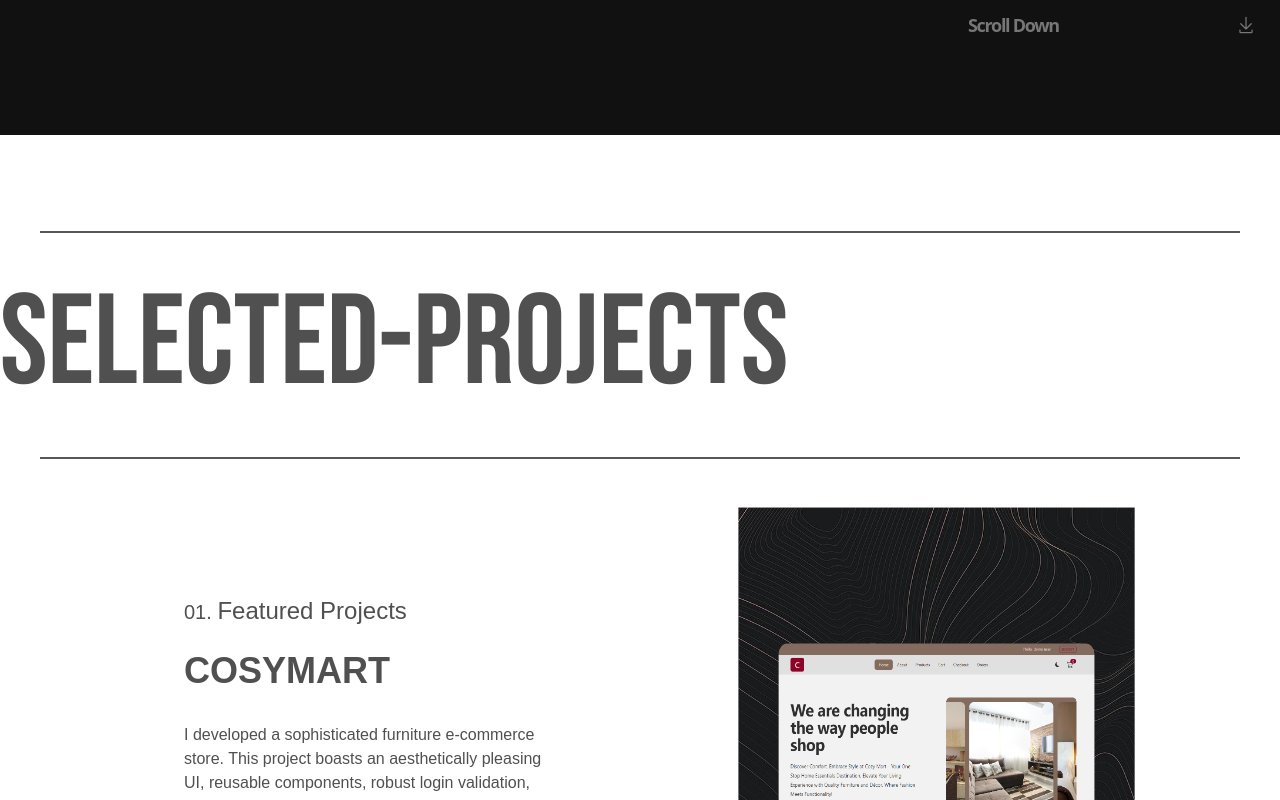
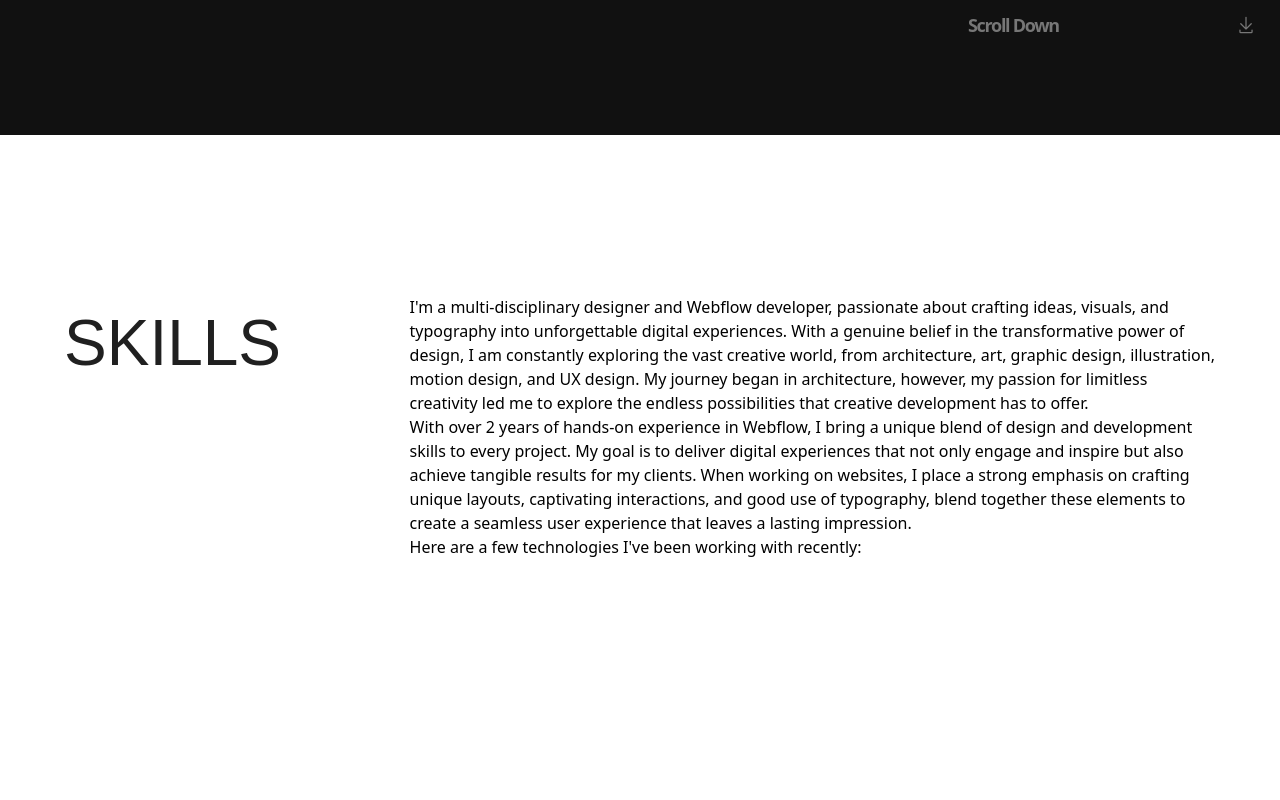
Before and after one commit to stharavi01/react-portfolio, a React (Vite) app: page / in a window 1280 px wide. Shown: the part 740-1540 px from the top of the page. Built offline with nearby package versions, Linux system fonts and the light colour scheme.

Commit message:
update skills section

```diff
--- a/src/App.jsx
+++ b/src/App.jsx
@@ -1,15 +1,15 @@
 import Experience from "./components/Experience";
 import Home from "./components/Home";
 import Projects from "./components/Projects";
-import Skills from "./components/Skills";
+import About from "./components/About";
 import Contact from "./components/Contact";
 const App = () => {
 	return (
 		<div>
 			<Home />
+			<About />
 			<Projects />
 			<Experience />
-			{/* <Skills /> */}
 			<Contact />
 		</div>
 	);
--- /dev/null
+++ b/src/components/About.jsx
@@ -0,0 +1,43 @@
+import { skillsData } from "../../data";
+
+const About = () => {
+	return (
+		<section id="About" className="w-full h-screen px-16 py-[10rem]">
+			<div className="grid grid-cols-[30%_70%] ">
+				<div>
+					<p className="uppercase font-MontrealMedium font-medium text-lightBlack text-[4rem]">
+						Skills
+					</p>
+				</div>
+				<div>
+					<p>
+						I'm a multi-disciplinary designer and Webflow developer, passionate
+						about crafting ideas, visuals, and typography into unforgettable
+						digital experiences. With a genuine belief in the transformative
+						power of design, I am constantly exploring the vast creative world,
+						from architecture, art, graphic design, illustration, motion design,
+						and UX design. My journey began in architecture, however, my passion
+						for limitless creativity led me to explore the endless possibilities
+						that creative development has to offer.
+					</p>
+					<p>
+						With over 2 years of hands-on experience in Webflow, I bring a
+						unique blend of design and development skills to every project. My
+						goal is to deliver digital experiences that not only engage and
+						inspire but also achieve tangible results for my clients. When
+						working on websites, I place a strong emphasis on crafting unique
+						layouts, captivating interactions, and good use of typography, blend
+						together these elements to create a seamless user experience that
+						leaves a lasting impression.
+					</p>
+					<p>Here are a few technologies I've been working with recently:</p>
+					<div className="grid grid-cols-2">
+						<div>{skillsData.map((skills) => {})}</div>
+						<div></div>
+					</div>
+				</div>
+			</div>
+		</section>
+	);
+};
+export default About;
--- a/src/components/Contact.jsx
+++ b/src/components/Contact.jsx
@@ -91,7 +91,7 @@ const Contact = () => {
 
 				{/* Bottom Right grid*/}
 				<div className="text-base font-bold text-lightBlack opacity-85 leading-none tracking-normal  text-left uppercase grid grid-cols-2">
-					<div className="flex flex-col">
+					<div className="flex flex-col ">
 						<p className="mb-2">Local Time</p>
 						<LocalTime />
 					</div>
--- a/src/components/Skills.jsx
+++ /dev/null
@@ -1,14 +0,0 @@
-const Skills = () => {
-	return (
-		<section id="skills" className="w-full h-screen bg-lightBlack">
-			<div className="">
-				<div className="border-b-2 border-white mx-10 border-opacity-70"></div>
-				<p className="uppercase py-12 mx-16 font-MontrealBold font-light  text-lightWhite text-[3rem]">
-					My Skills
-				</p>
-				<div className="border-b-2 border-white mx-10 border-opacity-70"></div>
-			</div>
-		</section>
-	);
-};
-export default Skills;
--- a/src/utility/LocalTime.jsx
+++ b/src/utility/LocalTime.jsx
@@ -30,7 +30,7 @@ const NepalTime = () => {
 
 	return (
 		<div>
-			<p>{formattedTime}</p>
+			<p className="text-darkWhite">{formattedTime}</p>
 		</div>
 	);
 };
```
